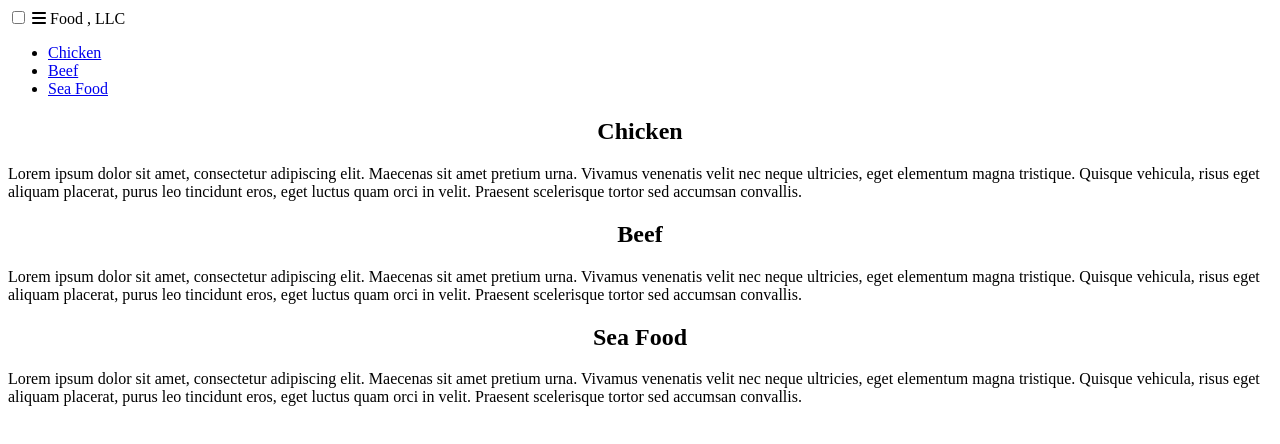
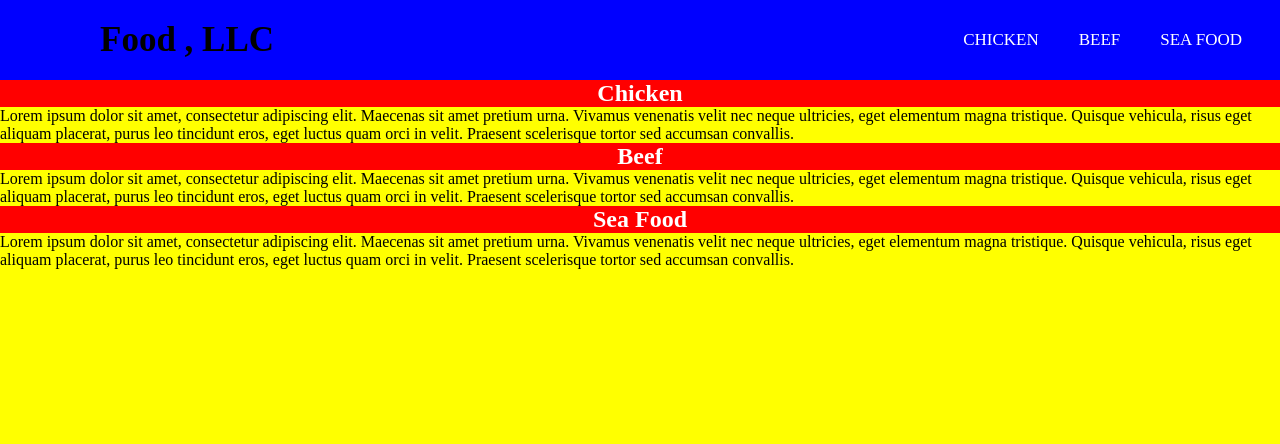
Before and after one commit to vignesh1524/module03-solution, a plain HTML site: page index.html in a window 1280 px wide. Drawn offline with Linux system fonts and the light colour scheme.

Commit message:
Update index.html

```diff
--- a/index.html
+++ b/index.html
@@ -4,7 +4,7 @@
   <meta charset="utf-8">
   <meta name="viewport" content="width=device-width, initial-scale=1">
   <title>Food-LLC</title>
-  <link rel="stylesheet" href="styles3.css">
+  <link rel="stylesheet" href="css/style.css">
   <script src="https://kit.fontawesome.com/a076d05399.js"></script>
 </head>
 <body>
```
